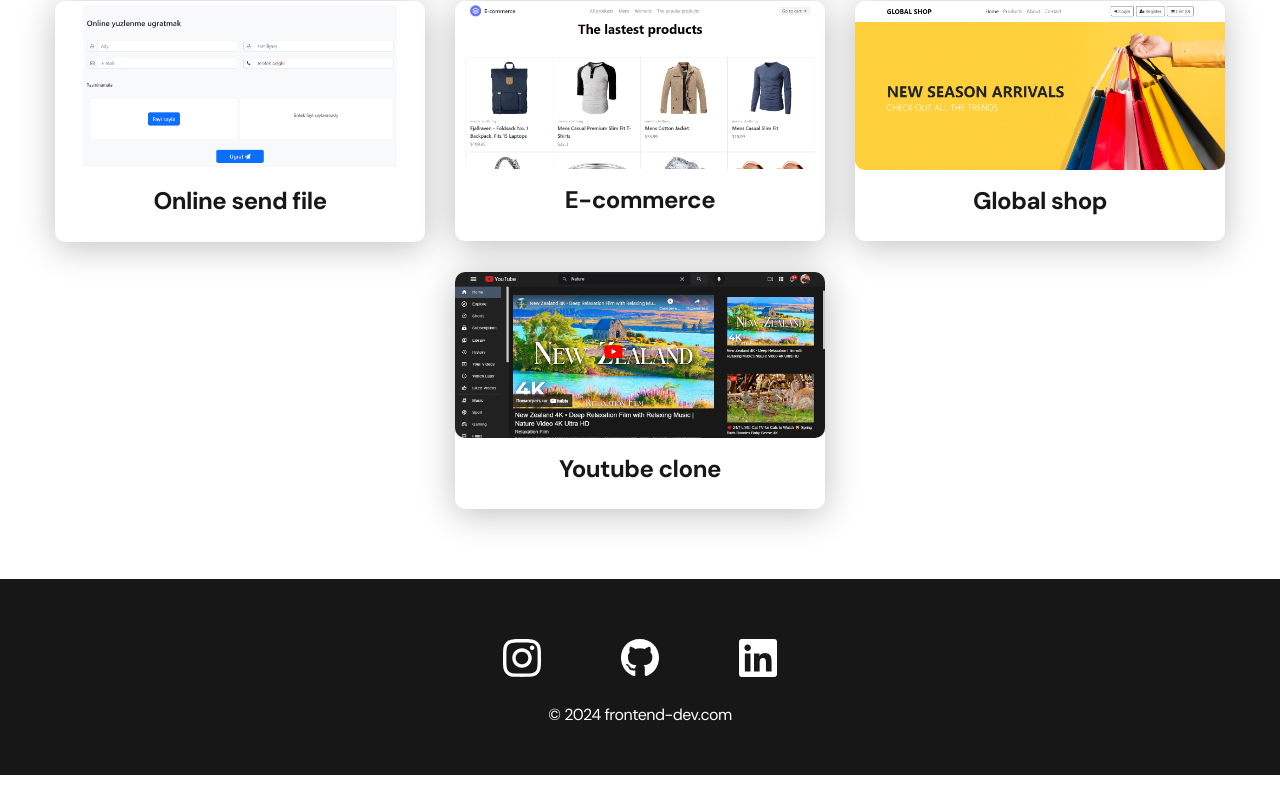
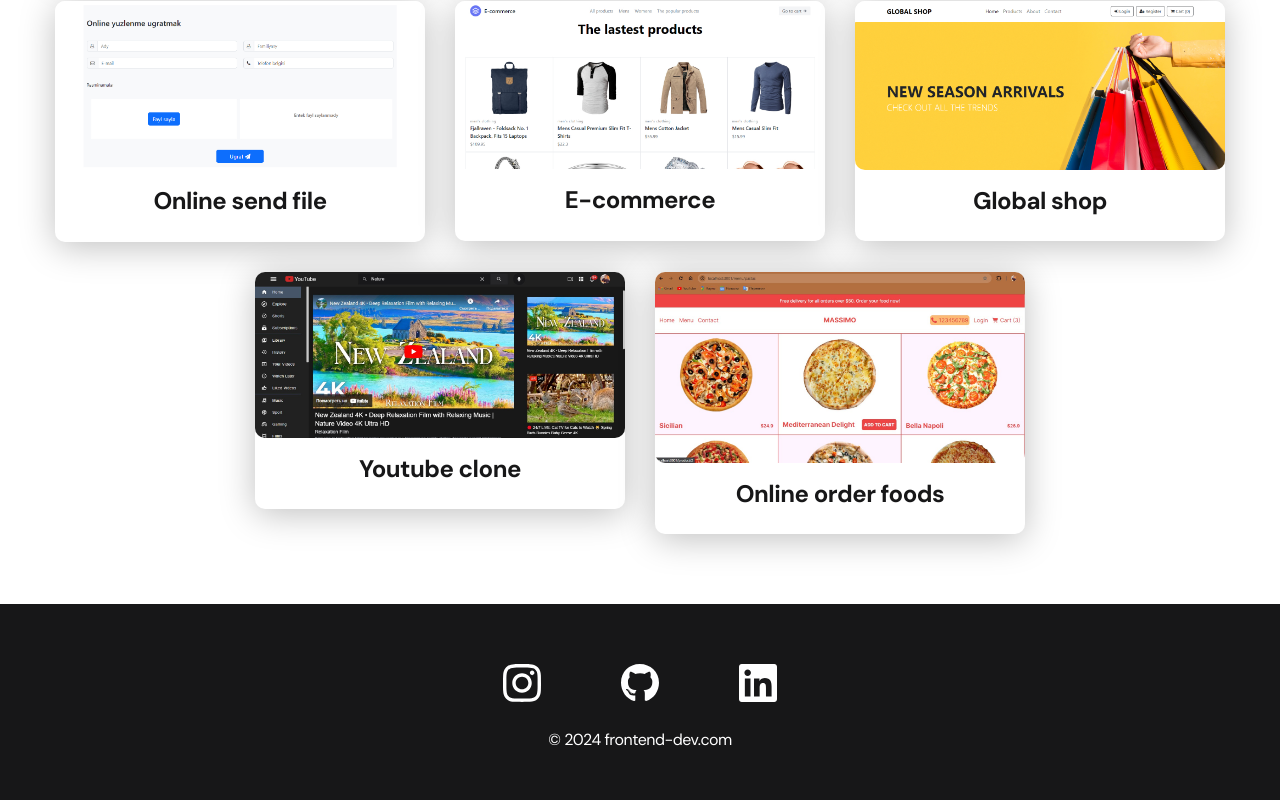
Before and after one commit to Novruz3/Resume, a React (Create React App) app: page /projects in a window 1280 px wide. Shown: the part 823-1623 px from the top of the page. Before the commit the page ends 1598 px from the top, so only its background shows below. Built offline with nearby package versions, Linux system fonts and the light colour scheme.

Commit message:
add project

```diff
--- a/src/helper/ProjectsList.js
+++ b/src/helper/ProjectsList.js
@@ -8,6 +8,7 @@ import send_file from "../img/projects/send file.jpg"
 import turkmenportal from "../img/projects/turkmenportal.jpg"
 import weather from "../img/projects/weather.jpg"
 import youtube from "../img/projects/youtube.jpg"
+import res_ui from "../img/projects/restaurant ui.jpg"
 
 const projects = [
     {
@@ -69,6 +70,12 @@ const projects = [
         skills : 'Html, Css, Javascript, React, Typescript, Tailwind Css, Axios, Api, Redux Toolkit',
         img: youtube,
         gitHubLink : 'https://github.com/Novruz3/youtube-clone'
+    },
+    {
+        title : 'Online order foods',
+        skills : 'Html, Css, Javascript, React, Next JS, Typescript, Tailwind Css, Zustand',
+        img: res_ui,
+        gitHubLink : 'https://github.com/Novruz3/restaurant_ui/tree/master/restaurant_ui'
     }
 ]
 
--- a/src/pages/Home.js
+++ b/src/pages/Home.js
@@ -10,7 +10,7 @@ export const Home = () => {
                     <ul className="content-list">
                         <li className="content-list__item">
                             <p className="title-2">Skills</p>
-                            <p className='skills__item'>HTML, CSS, Javascript, Bootstrap, React JS, Typescript, Tailwind CSS, Redux Toolkit, Zustand, Github, Axios, Rest API</p>
+                            <p className='skills__item'>HTML, CSS, Javascript, Bootstrap, React JS, Next JS, Typescript, Tailwind CSS, Redux Toolkit, Zustand, Github, Axios, Rest API</p>
                         </li>
                         <li className="content-list__item">
                             <p className="title-2">Languages</p>
```
Also changed, not shown: src/img/projects/restaurant ui.jpg (added), 1 other file (tests, documents, lock files or other folders).
